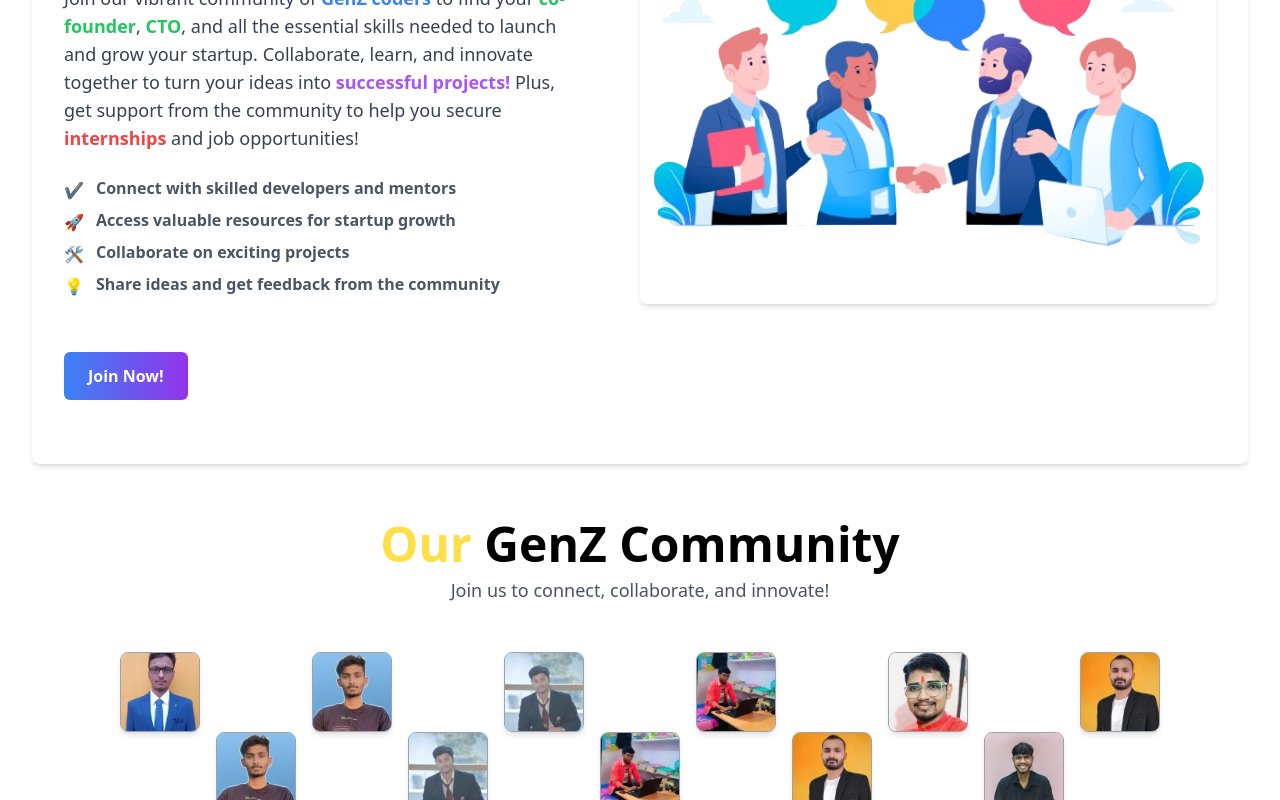
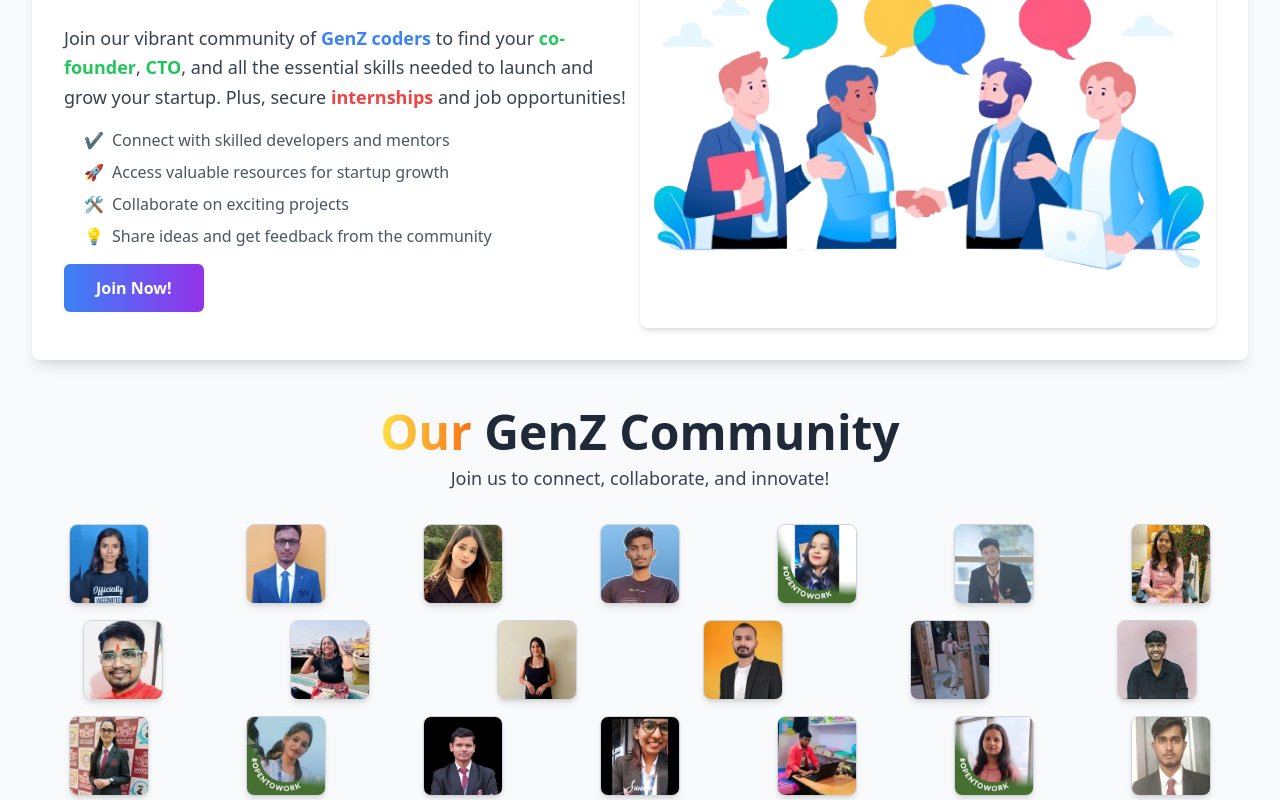
Before and after one commit to MockSkills-Tech/mockskills, a React (Vite) app: page /collabzone in a window 1280 px wide. Shown: the part 340-1140 px from the top of the page. Built offline with nearby package versions, Linux system fonts and the light colour scheme.

Commit message:
Refactor CollabZone component with enhanced community features and user images

```diff
--- a/src/Components/CollabZone/CollabZone.jsx
+++ b/src/Components/CollabZone/CollabZone.jsx
@@ -1,15 +1,26 @@
 import React from 'react';
 import teamZone from "../../assets/FeaturesPic/team.png"; // Update with the actual path
-import aditya from "../../assets/CommunityPic/aditya.jpeg"; // Update with the actual path
-import amar from "../../assets/CommunityPic/amar.jpeg"; // Update with the actual path
-import keshav5 from "../../assets/CommunityPic/keshav5.jpeg"; // Update with the actual path
-import mithalesh9 from "../../assets/CommunityPic/mithalesh9.jpeg"; // Update with the actual path
-import sumit from "../../assets/CommunityPic/sumit.jpeg"; // Update with the actual path
-import vishal12 from "../../assets/CommunityPic/vishal12.jpeg"; // Update with the actual path
-import kundan1 from "../../assets/CommunityPic/kundan1.jpeg"; // Update with the actual path
-
-
-
+import aditya from "../../assets/CommunityPic/aditya.jpeg";
+import amar from "../../assets/CommunityPic/amar.jpeg";
+import keshav5 from "../../assets/CommunityPic/keshav5.jpeg";
+import mithalesh9 from "../../assets/CommunityPic/mithalesh9.jpeg";
+import sumit from "../../assets/CommunityPic/sumit.jpeg";
+import vishal12 from "../../assets/CommunityPic/vishal12.jpeg";
+import kundan1 from "../../assets/CommunityPic/kundan1.jpeg";
+import manish from "../../assets/CommunityPic/manish2.jpeg";
+import sonam from "../../assets/CommunityPic/Sonam.jpeg";
+import ananya from "../../assets/CommunityPic/Ananya3.jpeg";
+import amrita from "../../assets/CommunityPic/amrita.jpeg";
+import astha from "../../assets/CommunityPic/astha11.jpeg";
+import byuti from "../../assets/CommunityPic/byuti.jpeg";
+import chanda from "../../assets/CommunityPic/chanda.jpeg";
+import dilip from "../../assets/CommunityPic/dilip8.jpeg";
+import indrajeet from "../../assets/CommunityPic/indrajeet.jpeg";
+import karandeep from "../../assets/CommunityPic/Karandeep4.jpeg";
+import samardni from "../../assets/CommunityPic/samardni.jpeg";
+import usha from "../../assets/CommunityPic/usha7.jpeg";
+import kajal from "../../assets/CommunityPic/kajal6.jpeg";
+import neha from "../../assets/CommunityPic/neha.jpeg";
 
 const CollabZone = () => {
   const features = [
@@ -19,143 +30,139 @@ const CollabZone = () => {
     { text: "Share ideas and get feedback from the community", icon: "💡" },
   ];
 
-  const userImages1 = [
-    { src: aditya, alt: "User 1" },
-    { src: amar, alt: "User 2" },
-    { src: keshav5, alt: "User 3" },
-    { src: mithalesh9, alt: "User 4" },
-    { src: sumit, alt: "User 5" },
-    { src: vishal12, alt: "User 6" },
-
-  ];
-    const userImages2 = [
-
-      { src: amar, alt: "User 2" },
-      { src: keshav5, alt: "User 3" },
-      { src: mithalesh9, alt: "User 4" },
-
-      { src: vishal12, alt: "User 6" },
-      { src: kundan1, alt: "User 7" },
+  const userImages = [
+    { src: sonam, alt: "Sonam" },
+    { src: aditya, alt: "Aditya" },
+    { src: ananya, alt: "Ananya" },
+    { src: amar, alt: "Amar" },
+    { src: amrita, alt: "Amrita" },
+    { src: keshav5, alt: "Keshav" },
+    { src: astha, alt: "Astha" },
+    { src: sumit, alt: "Sumit" },
+    { src: chanda, alt: "Chanda" },
+    { src: karandeep, alt: "Karandeep" },
+    { src: vishal12, alt: "Vishal" },
+    { src: byuti, alt: "Byuti" },
+    { src: kundan1, alt: "Kundan" },
+    { src: samardni, alt: "Samardni" },
+    { src: kajal, alt: "Kajal" },
+    { src: manish, alt: "Manish" },
+    { src: usha, alt: "Usha" },
+    { src: mithalesh9, alt: "Mithalesh" },
+    { src: neha, alt: "Neha" },
+    { src: dilip, alt: "Dilip" },
+    { src: indrajeet, alt: "Indrajeet" }
   ];
 
   return (
-    <>
+    <div className="bg-gray-50 min-h-screen p-8">
       {/* Main Section: Two-Column Layout */}
-      <section className="flex flex-col md:flex-row justify-between items-start h-auto mt-6 mx-4 md:mx-8 bg-white rounded-lg p-8 shadow-md">
+      <section className="flex flex-col md:flex-row justify-between items-start bg-white rounded-lg shadow-lg p-8 mx-auto max-w-7xl">
         {/* Left Section: Introduction */}
-        <div className="flex flex-col items-start md:w-1/2 mb-8">
-          <h1 className="font-bold text-4xl md:text-5xl mb-4 text-gray-800">
+        <div className="flex flex-col items-start md:w-1/2 space-y-4">
+          <h1 className="text-5xl font-extrabold text-gray-800 mb-4">
             Welcome to <span className="text-blue-500">CollabZone</span>
           </h1>
-          <p className="text-lg text-gray-700 mb-6 max-w-lg">
-            Join our vibrant community of{" "}
-            <span className="text-blue-500 font-bold">GenZ coders</span> to find
+          <p className="text-lg text-gray-700 leading-relaxed">
+            Join our vibrant community of <span className="font-bold text-blue-500">GenZ coders</span> to find
             your <span className="text-green-500 font-bold">co-founder</span>,{" "}
             <span className="text-green-500 font-bold">CTO</span>, and all the
-            essential skills needed to launch and grow your startup.
-            Collaborate, learn, and innovate together to turn your ideas into{" "}
-            <span className="text-purple-500 font-bold">
-              successful projects!
-            </span>{" "}
-            Plus, get support from the community to help you secure{" "}
+            essential skills needed to launch and grow your startup. Plus, secure{" "}
             <span className="text-red-500 font-bold">internships</span> and job
             opportunities!
           </p>
-          <ul className="list-disc list-inside text-gray-600 mb-6">
+          <ul className="list-disc pl-5 space-y-2">
             {features.map((item, index) => (
-              <li key={index} className="flex items-center mb-2">
-                <span className="h-5 w-5 text-blue-500 mr-3">{item.icon}</span>
-                <span className="font-bold">{item.text}</span>
+              <li key={index} className="flex items-center space-x-2 text-gray-600">
+                <span className="text-blue-500">{item.icon}</span>
+                <span className="font-medium">{item.text}</span>
               </li>
             ))}
           </ul>
-          <button
-            className="mt-6 px-6 py-3 rounded-md bg-gradient-to-r from-blue-500 to-purple-600 text-white font-semibold transition duration-200 ease-in-out hover:bg-purple-700 focus:outline-none focus:ring-2 focus:ring-blue-300"
-            aria-label="Join the CollabZone community"
-          >
+          <button className="mt-6 px-8 py-3 rounded-md bg-gradient-to-r from-blue-500 to-purple-600 text-white font-semibold transition-all hover:scale-105 focus:outline-none focus:ring-4 focus:ring-blue-300">
             Join Now!
           </button>
         </div>
 
         {/* Right Section: Image */}
-        <div className="flex items-center justify-center mb-8 md:w-1/2">
+        <div className="md:w-1/2 flex justify-center mt-8 md:mt-0">
           <img
             src={teamZone}
             alt="Open Source Collaboration"
-            className="object-cover rounded-lg max-h-full shadow-md"
-            loading="lazy"
-            onError={(e) => {
-              e.target.onerror = null;
-              e.target.src = "fallback-image.jpg"; // Update with a fallback image path
-            }}
+            className="rounded-lg shadow-md max-h-full w-full object-cover"
+            onError={(e) => { e.target.onerror = null; e.target.src = "fallback-image.jpg"; }} // fallback image path
           />
         </div>
       </section>
-<section className="w-full text-center mt-8 p-6 rounded-lg">
-  <p className="text-5xl font-extrabold text-black mb-2">
-    <span className="text-yellow-300">Our</span> GenZ Community
+
+      {/* GenZ Community Section */}
+      <section className="text-center mt-12">
+        <p className="text-5xl font-extrabold text-gray-800">
+          <span className="bg-gradient-to-r from-yellow-300 to-orange-500 text-transparent bg-clip-text">Our</span> GenZ Community
         </p>
-  <p className="text-lg text-gray-700 opacity-90 mb-4">Join us to connect, collaborate, and innovate!</p>
+        <p className="text-lg text-gray-700 mt-2">
+          Join us to connect, collaborate, and innovate!
+        </p>
       </section>
 
-
-
-
       {/* User Images Section */}
-      <section className="w-full max-w-7xl mx-auto mt-2 ">
-        {/* User Images in a single row with increased spacing */}
-        <div className="flex justify-center space-x-28"> {/* Updated spacing here */}
-          {userImages1.map((user, index) => (
+      <div className="mt-8">
+        {/* First Row with 7 Images */}
+        <div className="grid grid-cols-7 gap-6 justify-items-center">
+          {userImages.slice(0, 7).map((user, index) => (
+            <div key={index} className="relative group">
               <img
-              key={index}
                 src={user.src}
                 alt={user.alt}
-              className="h-20 w-20 rounded-lg shadow-md border border-gray-400 object-cover" // Thinner border added
+                className="h-20 w-20 rounded-lg shadow-md border border-gray-300 object-cover transition-transform duration-300 ease-in-out transform group-hover:scale-110 group-hover:shadow-xl"
               />
+              <div className="absolute inset-0 flex items-center justify-center opacity-0 transition-opacity duration-300 ease-in-out group-hover:opacity-100 bg-black bg-opacity-50 rounded-lg">
+                <span className="text-white font-bold">{user.alt}</span>
+              </div>
+            </div>
           ))}
         </div>
-      </section>
 
-
-   <section className="w-full max-w-7xl mx-auto ">
-        {/* User Images in a single row with increased spacing */}
-        <div className="flex justify-center space-x-28"> {/* Updated spacing here */}
-          {userImages2.map((user, index) => (
+        {/* Second Row with 6 Images */}
+        <div className="grid grid-cols-6 gap-6 justify-items-center mt-4">
+          {userImages.slice(7, 13).map((user, index) => (
+            <div key={index + 7} className="relative group">
               <img
-              key={index}
                 src={user.src}
                 alt={user.alt}
-              className="h-20 w-20 rounded-lg shadow-md border border-gray-400 object-cover" // Thinner border added
+                className="h-20 w-20 rounded-lg shadow-md border border-gray-300 object-cover transition-transform duration-300 ease-in-out transform group-hover:scale-110 group-hover:shadow-xl"
               />
+              <div className="absolute inset-0 flex items-center justify-center opacity-0 transition-opacity duration-300 ease-in-out group-hover:opacity-100 bg-black bg-opacity-50 rounded-lg">
+                <span className="text-white font-bold">{user.alt}</span>
+              </div>
+            </div>
           ))}
         </div>
-      </section>
 
-
-          <section className="w-full max-w-7xl mx-auto ">
-              {/* User Images in a single row with increased spacing */}
-              <div className="flex justify-center space-x-28"> {/* Updated spacing here */}
-                {userImages1.map((user, index) => (
+        {/* Third Row with 7 Images */}
+        <div className="grid grid-cols-7 gap-6 justify-items-center mt-4">
+          {userImages.slice(13, 20).map((user, index) => (
+            <div key={index + 13} className="relative group">
               <img
-                    key={index}
                 src={user.src}
                 alt={user.alt}
-                    className="h-20 w-20 rounded-lg shadow-md border border-gray-400 object-cover" // Thinner border added
+                className="h-20 w-20 rounded-lg shadow-md border border-gray-300 object-cover transition-transform duration-300 ease-in-out transform group-hover:scale-110 group-hover:shadow-xl"
               />
+              <div className="absolute inset-0 flex items-center justify-center opacity-0 transition-opacity duration-300 ease-in-out group-hover:opacity-100 bg-black bg-opacity-50 rounded-lg">
+                <span className="text-white font-bold">{user.alt}</span>
+              </div>
+            </div>
           ))}
         </div>
+      </div>
+
+      {/* Community Message Section */}
+      <section className="text-center mt-12">
+        <p className="text-lg text-gray-700">
+          Empowering collaboration among young innovators.
+        </p>
       </section>
-{/* Additional Message Section */}
-<section className="w-full text-center mt-8">
-  <p className="text-lg text-gray-700 mb-6 max-w-lg mx-auto">
-    Our <span className="text-blue-500 font-bold">GenZ team</span> is working hard to bring this to you!
-  </p>
-  <p className="text-2xl text-red-500 font-bold mb-6">Coming soon!</p>
-</section>
-
-
-
-    </>
+    </div>
   );
 };
 
```
Lines whose indentation alone changed are shown as unchanged.
